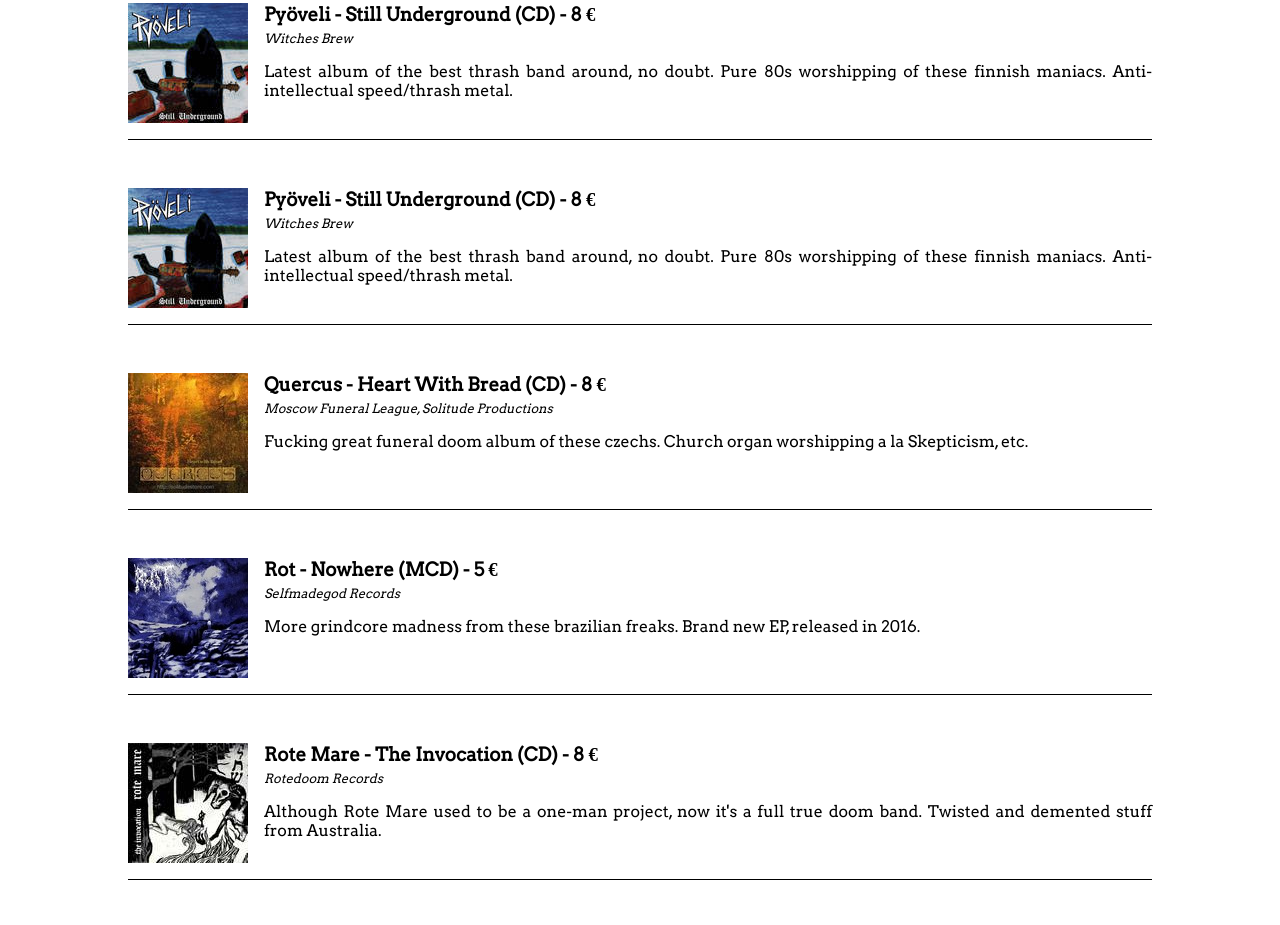
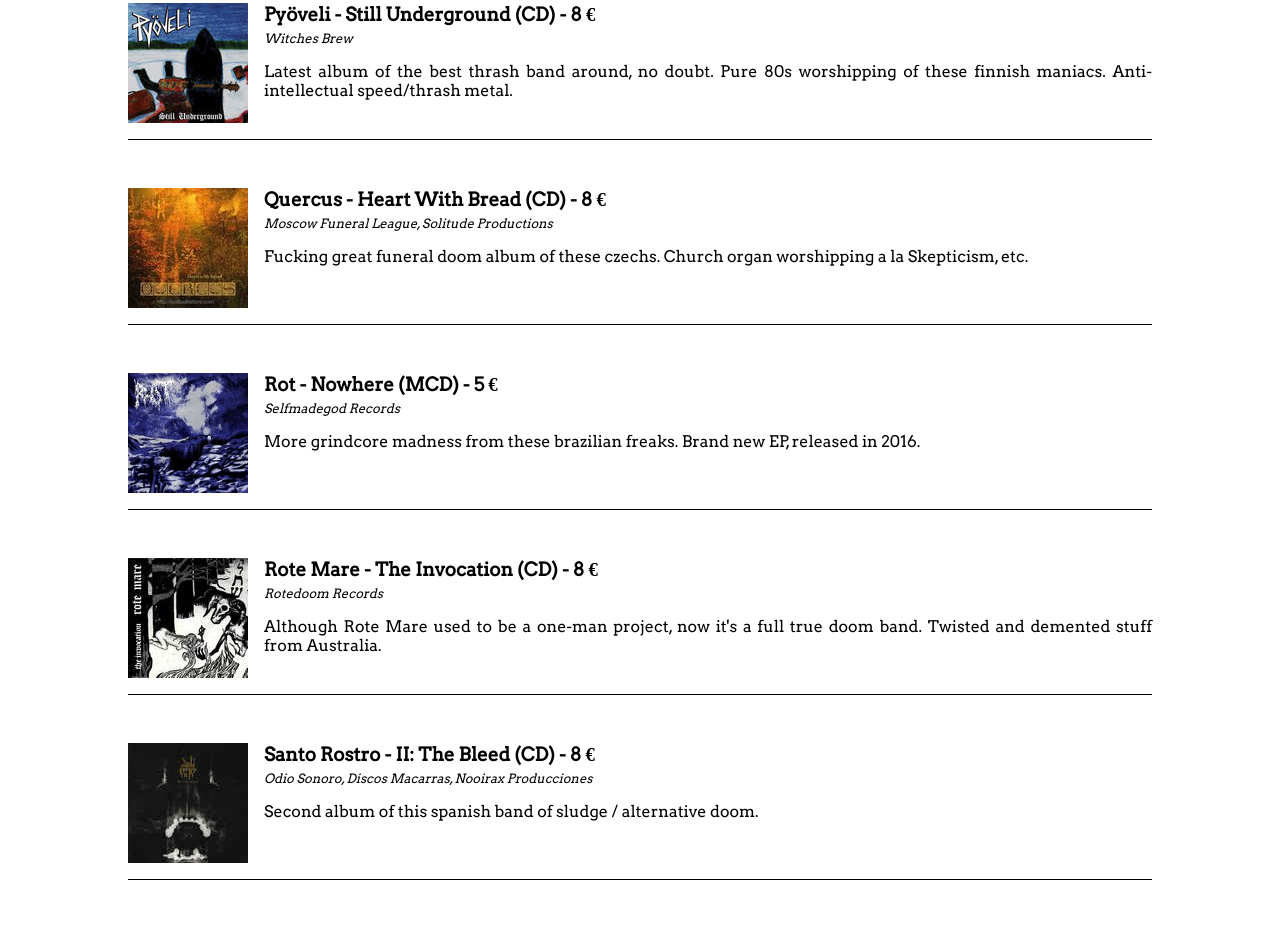
Before and after one commit to MiguelSR/Topillo-Records, a website: page mailorder.html in a window 1280 px wide. Shown: the part 8929-9854 px from the top of the page. Drawn offline with Linux system fonts and the light colour scheme.

Commit message:
Removed repeated Pyöveli

```diff
--- a/mailorder.html
+++ b/mailorder.html
@@ -461,15 +461,6 @@
         </li>
         <li>
           <article>
-            <img src="img/stillunderground.jpg" alt="Pyöveli - Still Underground">
-            <h3>Pyöveli - Still Underground (CD) - 8 €</h3>
-            <p class="label_info">Witches Brew</p>
-            <p>Latest album of the best thrash band around, no doubt. Pure 80s worshipping of these finnish maniacs. Anti-intellectual speed&#x2F;thrash metal.</p>
-            <div style="clear:both"></div>
-          </article>
-        </li>
-        <li>
-          <article>
             <img src="img/heartwithbread.jpg" alt="Quercus - Heart With Bread">
             <h3>Quercus - Heart With Bread (CD) - 8 €</h3>
             <p class="label_info">Moscow Funeral League, Solitude Productions</p>
```
Also changed, not shown: items.json (+0 -8 lines).
